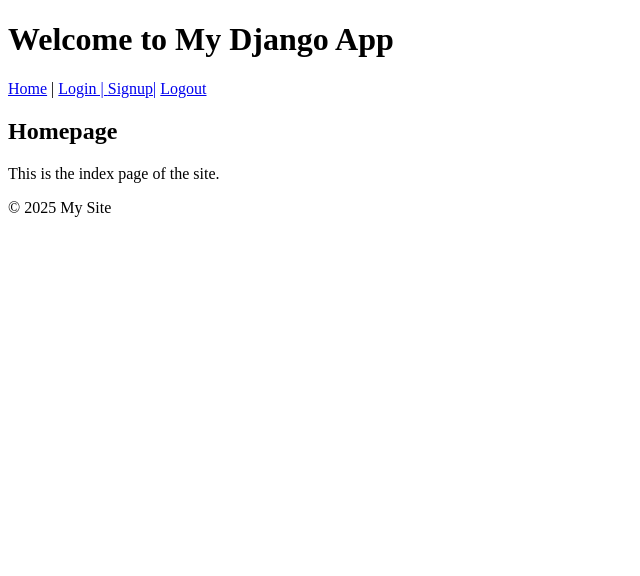
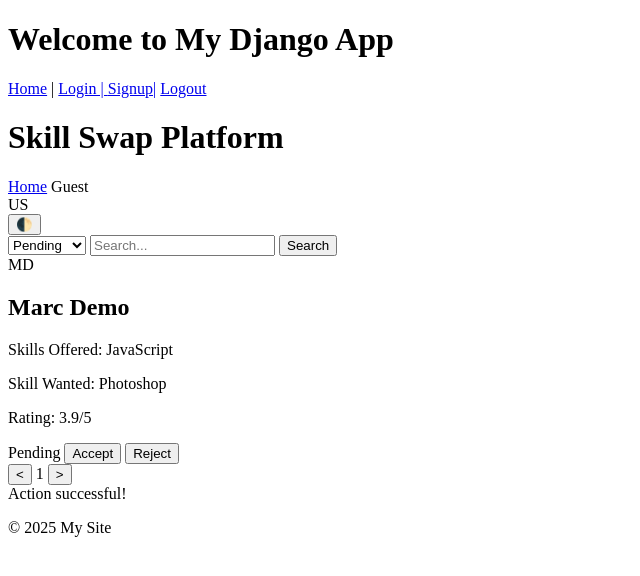
Before and after one commit to Aman-k-s/TARminators_odoo, a Django app: template templates/index.html in a window 1280 px wide. Shown: the top 576 px of the page, without its empty margins (0-640 px from the left). Run offline with Django 3.2, Linux system fonts and the light colour scheme; the template is opened without the code that fills it, so the values that code supplies are empty.

Commit message:
index.html
Integrate Django templating into index.html for dynamic content rendering

```diff
--- a/templates/index.html
+++ b/templates/index.html
@@ -3,11 +3,62 @@
 {% block title %}Home{% endblock %}
 
 {% block content %}
-  <h2>Homepage</h2>
-  <p>
-    {% if request.user.is_authenticated %}
-      Welcome {{ request.user.username }}
-    {% endif %}
-  </p>
-  <p>This is the index page of the site.</p>
+<header class="header">
+  <h1>Skill Swap Platform</h1>
+  <nav>
+    <a href="#">Home</a>
+    <span>
+      {% if request.user.is_authenticated %}
+        {{ request.user.username }}
+      {% else %}
+        Guest
+      {% endif %}
+    </span>
+    <div class="avatar">
+      {% if request.user.is_authenticated %}
+        {{ request.user.username|slice:":2"|upper }}
+      {% else %}
+        US
+      {% endif %}
+    </div>
+    <button id="themeToggle">🌓</button>
+  </nav>
+</header>
+
+<section class="controls">
+  <select id="statusFilter">
+    <option>Pending</option>
+    <option>Accepted</option>
+    <option>Rejected</option>
+  </select>
+  <input type="text" id="searchInput" placeholder="Search..." />
+  <button id="searchBtn">Search</button>
+</section>
+
+<section id="userList" class="card-list">
+  <div class="card">
+    <div class="profile">
+      <div class="avatar">MD</div>
+      <div>
+        <h2>Marc Demo</h2>
+        <p><span class="label">Skills Offered:</span> JavaScript</p>
+        <p><span class="label">Skill Wanted:</span> Photoshop</p>
+        <p class="rating">Rating: 3.9/5</p>
+      </div>
+    </div>
+    <div class="actions">
+      <span class="status yellow"><i class="clock-icon"></i> Pending</span>
+      <button class="btn accept">Accept</button>
+      <button class="btn reject">Reject</button>
+    </div>
+  </div>
+</section>
+
+<div class="pagination">
+  <button class="nav-btn">&lt;</button>
+  <span>1</span>
+  <button class="nav-btn">&gt;</button>
+</div>
+
+<div id="toast" class="toast hidden">Action successful!</div>
 {% endblock %}
```
